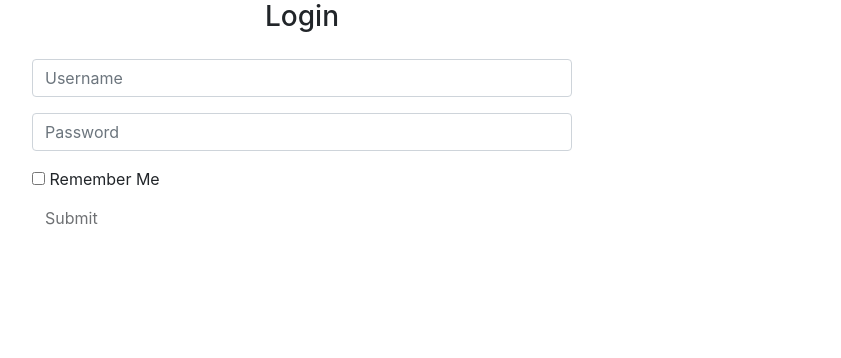
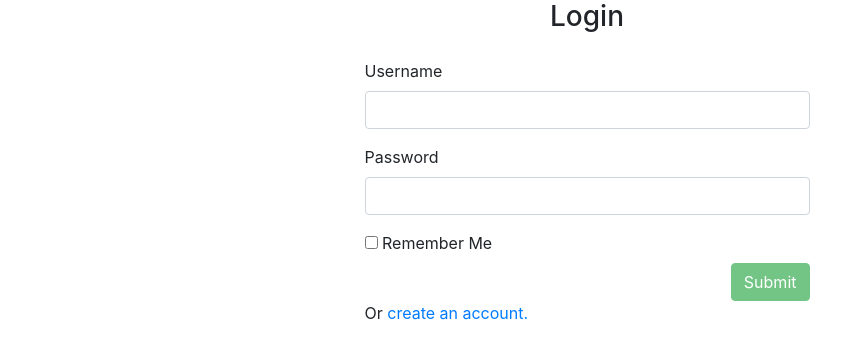
Before and after one commit to nbsteuv/Tile-Game-Grid-SignalR, an Angular app in the folder TileGame.Website/: page /users/login in a window 1280 px wide. Shown: the top 358 px of the page, without its empty margins (53-894 px from the left). Built offline with nearby package versions, Linux system fonts and the light colour scheme.

Commit message:
Updated forms for Bootstrap 4 and added labels

```diff
--- a/TileGame.Website/src/app/authorization/login/login.component.html
+++ b/TileGame.Website/src/app/authorization/login/login.component.html
@@ -1,15 +1,17 @@
 <div class="container">
-    <div class="row">
-        <div class="col-md-6 col-md-offset-3">
+    <div class="row justify-content-center">
+        <div class="col-xs-2 col-sm-5">
             <form #loginForm="ngForm" (submit)="login()" novalidate>
                 <h3 style="margin-bottom: 25px; text-align: center;">Login</h3>
                 <div class="form-group" [ngClass]="{'has-error': username.dirty && username.invalid}">
-                    <input #username="ngModel" type="text" class="form-control" name="username" [(ngModel)]="user.username" placeholder="Username"
+                    <label for="username">Username</label>
+                    <input #username="ngModel" type="text" class="form-control" name="username" id="username" [(ngModel)]="user.username"
                         required>
                     <div class="alert alert-danger" *ngIf="username.dirty && username.invalid">This field is required</div>
                 </div>
                 <div class="form-group" [ngClass]="{'has-error': (password.dirty && password.invalid)}">
-                    <input #password="ngModel" type="password" class="form-control" name="password" [(ngModel)]="user.password" placeholder="Password"
+                        <label for="password">Password</label>
+                    <input #password="ngModel" type="password" class="form-control" name="password" id="password" [(ngModel)]="user.password"
                         required>
                     <div class="alert alert-danger" *ngIf="password.dirty && password.invalid">This field is required</div>
                 </div>
@@ -19,9 +21,13 @@
                     </label>
                 </div>
                 <div class="alert alert-danger" *ngIf="loginFail">Invalid credentials.</div>
-                <button type="submit" id="submit" name="submit" class="btn btn-default pull-right" [disabled]="loginForm.invalid">Submit</button>
+                <button type="submit" id="submit" name="submit" class="btn btn-success float-right" [disabled]="loginForm.invalid">Submit</button>
             </form>
         </div>
-
+    </div>
+    <div class="row justify-content-center">
+        <div class="col-xs-2 col-sm-5">
+            Or <a routerLink="/users/signup">create an account.</a>
+        </div>
     </div>
 </div>
--- a/TileGame.Website/src/app/authorization/signup/signup.component.html
+++ b/TileGame.Website/src/app/authorization/signup/signup.component.html
@@ -1,26 +1,26 @@
 <div class="container">
-    <div class="row">
-        <div class="col-md-6 col-md-offset-3">
+    <div class="row justify-content-center">
+        <div class="col-xs-2 col-sm-5">
             <form #signupForm="ngForm" (submit)="createAccount()" novalidate>
                 <h3 style="margin-bottom: 25px; text-align: center;">Create an Account</h3>
                 <div class="form-group" [ngClass]="{'has-error': username.dirty && username.invalid}">
-                    <input #username="ngModel" type="text" class="form-control" name="username" [(ngModel)]="user.username" placeholder="Username"
-                        required>
+                    <label for="username">Username</label>
+                    <input #username="ngModel" type="text" class="form-control" name="username" id="username"[(ngModel)]="user.username" required>
                     <div class="alert alert-danger" *ngIf="username.dirty && username.invalid">This field is required</div>
                 </div>
                 <div class="form-group" [ngClass]="{'has-error': email.dirty && email.invalid}">
-                        <input #email="ngModel" type="text" class="form-control" name="email" [(ngModel)]="user.email" placeholder="Email Address"
-                            required>
-                        <div class="alert alert-danger" *ngIf="email.dirty && email.invalid">This field is required</div>
+                    <label for="email">Email Address</label>
+                    <input #email="ngModel" type="text" class="form-control" name="email" id="email"[(ngModel)]="user.email" required>
+                    <div class="alert alert-danger" *ngIf="email.dirty && email.invalid">This field is required</div>
                     </div>
                 <div class="form-group" [ngClass]="{'has-error': (password.dirty && password.invalid) || passwordMismatch}">
-                    <input #password="ngModel" type="password" class="form-control" name="password" [(ngModel)]="user.password" placeholder="Password"
-                        required>
+                    <label for="password">Password</label>
+                    <input #password="ngModel" type="password" class="form-control" name="password" id="password" [(ngModel)]="user.password" required>
                     <div class="alert alert-danger" *ngIf="password.dirty && password.invalid">This field is required</div>
                 </div>
                 <div class="form-group" [ngClass]="{'has-error': (password2.dirty && password2.invalid) || passwordMismatch}">
-                    <input #password2="ngModel" type="password" class="form-control" name="password2" [(ngModel)]="user.password2" placeholder="Confirm Password"
-                        required>
+                    <label for="password2">Confirm Password</label>
+                    <input #password2="ngModel" type="password" class="form-control" name="password2" id="password2" [(ngModel)]="user.password2" required>
                     <div class="alert alert-danger" *ngIf="password2.dirty && password2.invalid">This field is required</div>
                 </div>
                 <div class="alert alert-danger" *ngIf="passwordMismatch">Password and confirmation do not match.</div>
@@ -29,9 +29,8 @@
                         <input #rememberMe="ngModel" type="checkbox" name="rememberMe" [(ngModel)]="user.rememberMe"> Remember Me
                     </label>
                 </div>
-                <button type="submit" id="submit" name="submit" class="btn btn-default pull-right" [disabled]="signupForm.invalid">Submit</button>
+                <button type="submit" id="submit" name="submit" class="btn btn-success float-right" [disabled]="signupForm.invalid">Submit</button>
             </form>
         </div>
-
     </div>
 </div>
```
